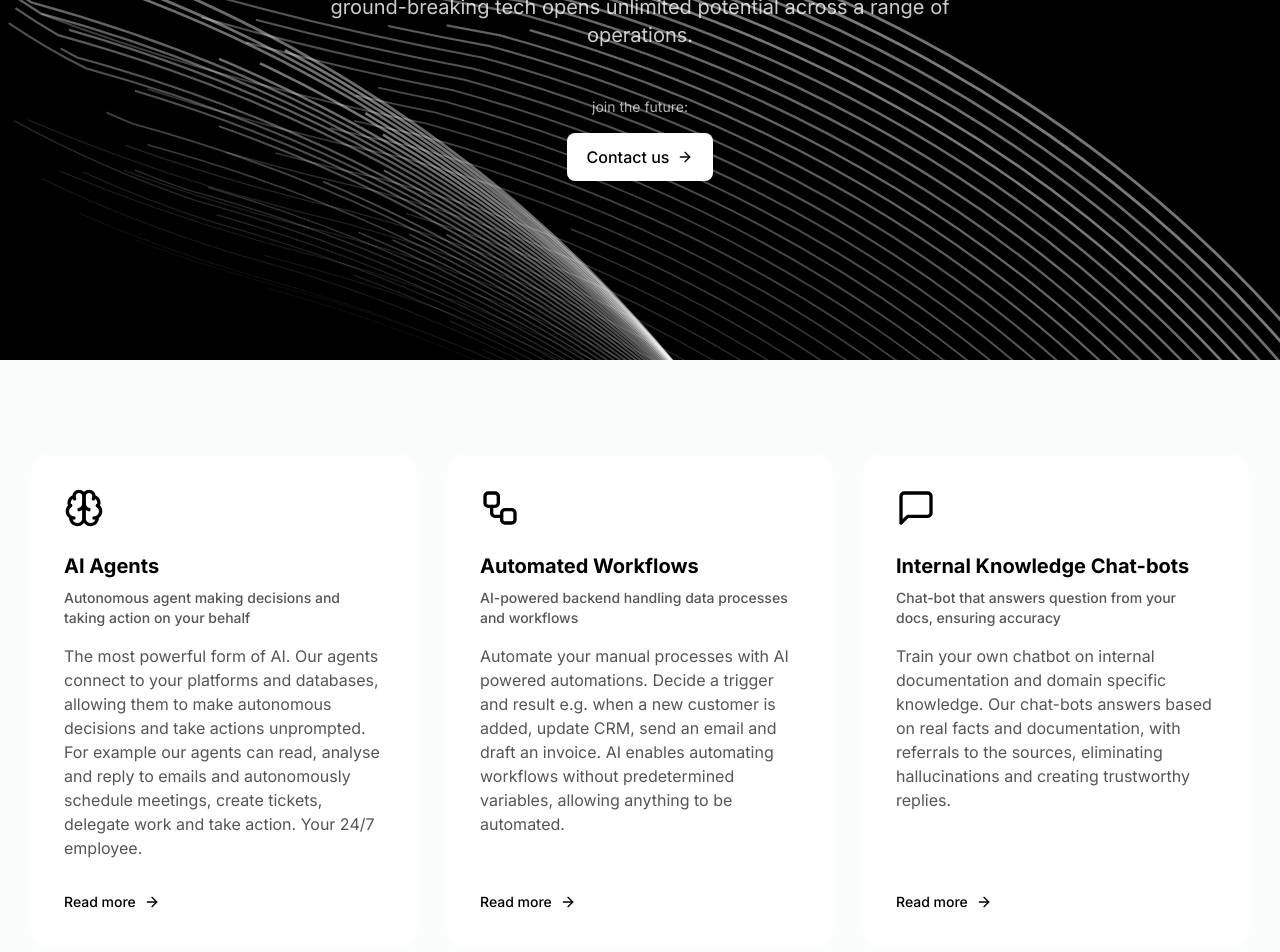
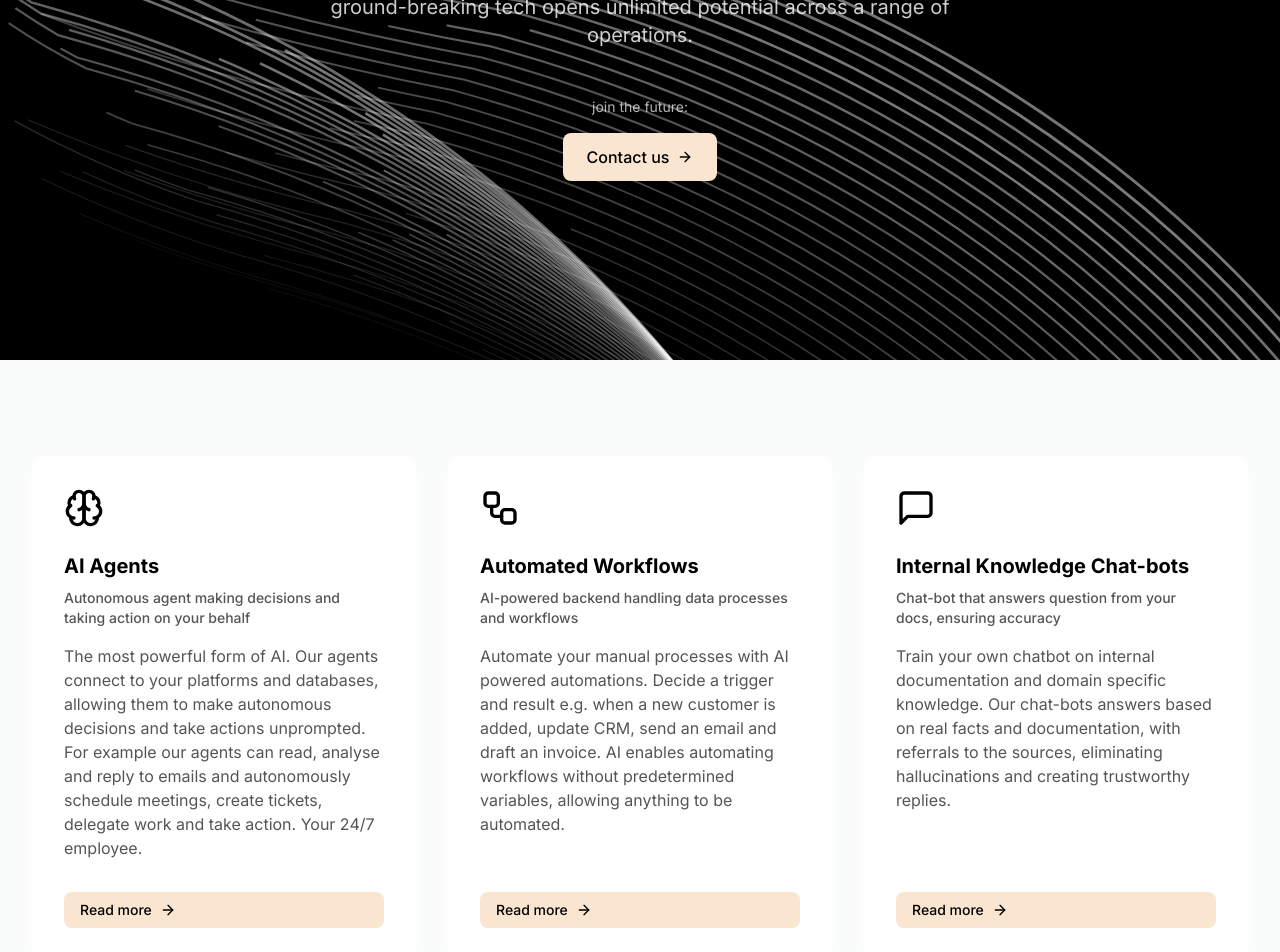
Before and after one commit to hugobergfan/ai-empower-innovations, a React (Vite) app: page / in a window 1280 px wide. Shown: the part 440-1392 px from the top of the page. Built offline with nearby package versions, Linux system fonts and the light colour scheme.

Commit message:
Update button background color
Updates the background color of the "contact us" and "read more" buttons.

```diff
--- a/src/components/FeatureCard.tsx
+++ b/src/components/FeatureCard.tsx
@@ -29,7 +29,7 @@ const FeatureCard: React.FC<FeatureCardProps> = ({
         {subtitle}
       </p>
       <p className="text-autojam-text-secondary mb-8 flex-grow">{description}</p>
-      <button className={cn("flex items-center text-sm font-medium group")}>
+      <button className={cn("flex items-center text-sm font-medium group px-4 py-2 rounded-lg bg-[#FAE5D1] text-black hover:shadow-md transition-all duration-300")}>
         <span>Read more</span>
         <ArrowRight
           className="ml-2 w-4 h-4 group-hover:translate-x-1 transition-transform duration-300"
--- a/src/components/HeroSection.tsx
+++ b/src/components/HeroSection.tsx
@@ -47,7 +47,7 @@ const HeroSection = () => {
             </p>
             <div className="flex flex-col items-center space-y-4 animate-fade-in" style={{ animationDelay: "400ms" }}>
               <p className="text-sm text-white/70">join the future:</p>
-              <button className="button-hero-dark group">
+              <button className="flex items-center justify-center px-6 py-3 bg-[#FAE5D1] text-black rounded-lg font-medium transition-all duration-300 group hover:shadow-lg">
                 <span>Contact us</span>
                 <ArrowRight className="ml-2 w-4 h-4 group-hover:translate-x-1 transition-transform" />
               </button>
```
